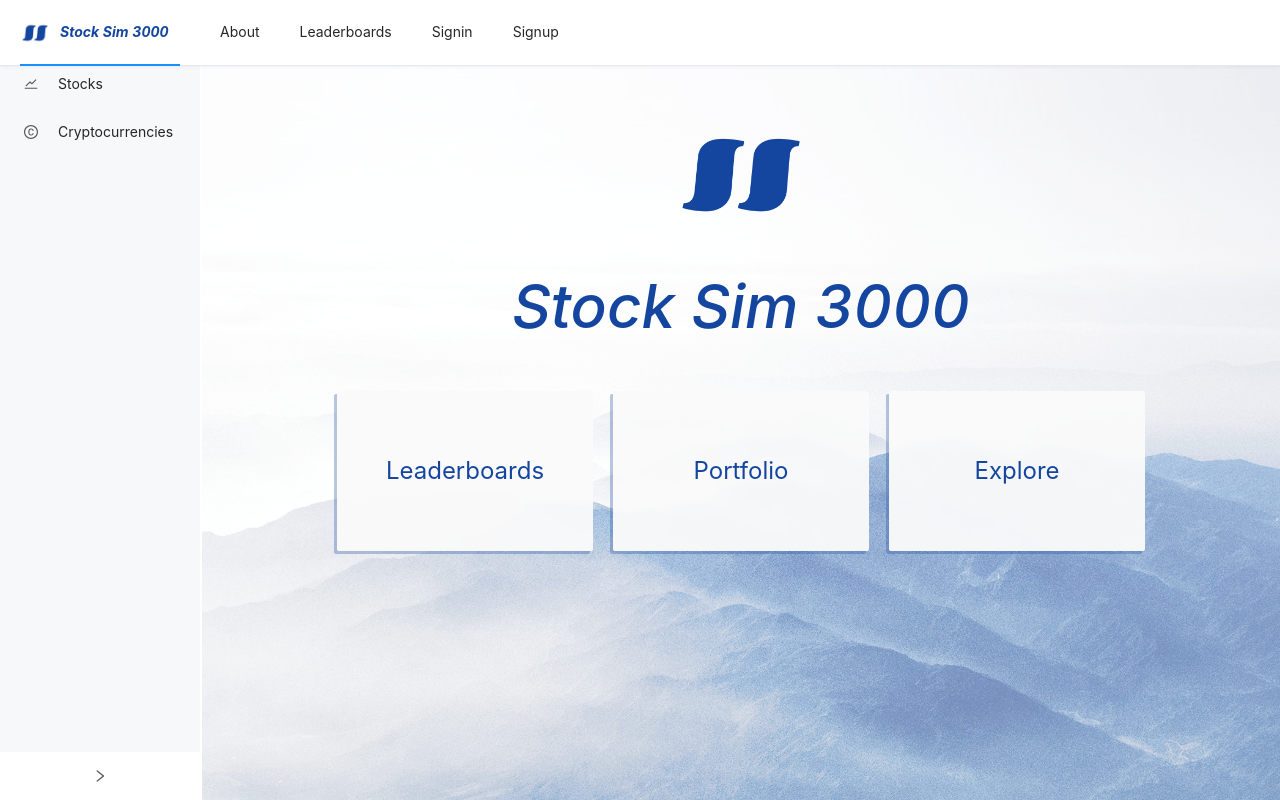
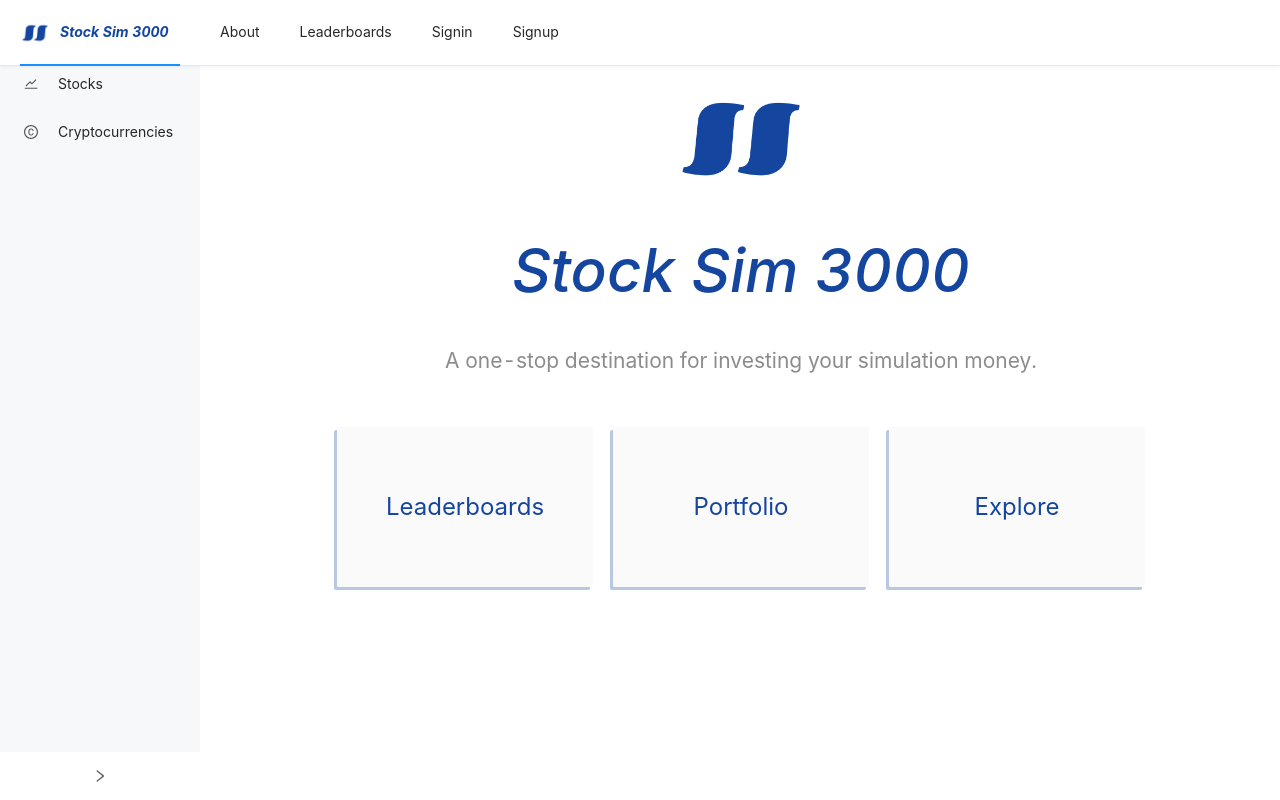
Before and after one commit to brianfluk/stock-sim-3000, a React (Create React App) app in the folder client/: page / in a window 1280 px wide. Built offline with nearby package versions, Linux system fonts and the light colour scheme; no server answers.

Commit message:
landing page aesthetics

```diff
--- a/client/src/components/App.scss
+++ b/client/src/components/App.scss
@@ -89,7 +89,7 @@ $amaranth-red: rgba(221, 4, 38, 1);
     justify-content: 'start';
     padding-top: '80px';
     overflow: scroll;
-    background-image: url('../assets/mountain-bg2.jpg');
+    // background-image: url('../assets/mountain-bg2.jpg');
     background-size: cover;
 }
 
--- a/client/src/components/views/LandingPage/LandingPage.js
+++ b/client/src/components/views/LandingPage/LandingPage.js
@@ -24,6 +24,7 @@ function LandingPage (props) {
                 fontStyle: 'italic'
                 // textShadow: '2px 5px 18px #000000'
             }}>Stock Sim 3000</h1>
+            <h2 style={{textAlign: 'center', marginBottom: '40px', fontWeight: 'normal', color: '#8c8c8c'}}>A one-stop destination for investing your simulation money.</h2>
             <div className="landing-button-container" style={{paddingBottom: '200px'}}>
                 <Link to={(props.user && props.user.userData && props.user.userData.isAuth) ? "/leaderboards" : "/login"}><Button className="landing-button">Leaderboards</Button></Link>
                 <Link to={(props.user && props.user.userData && props.user.userData.isAuth) ? "/portfolio" : "/login"}><Button className="landing-button">Portfolio</Button></Link>
```
